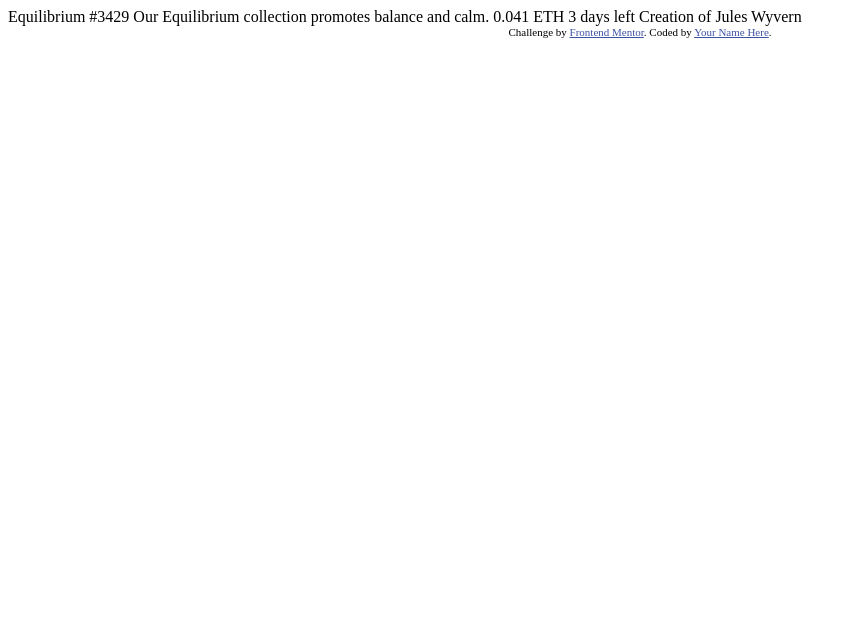
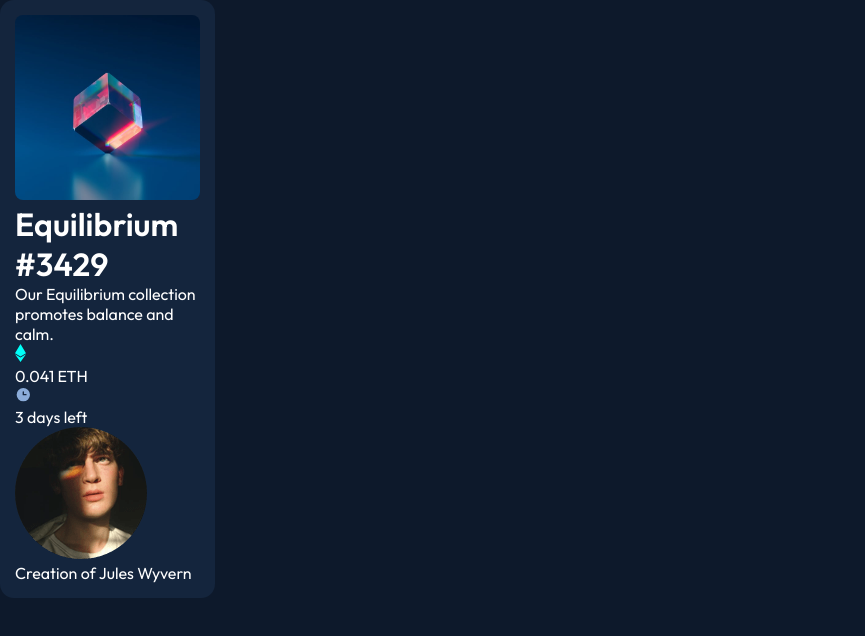
Before and after one commit to ivan2600/FM013-nft-preview-card, a plain HTML site: page index.html in a window 1280 px wide. Shown: the whole page, without its empty margins (0-865 px from the left). Drawn offline with Linux system fonts and the light colour scheme.

Commit message:
initial desing

```diff
--- a/index.html
+++ b/index.html
@@ -2,32 +2,31 @@
 <html lang="en">
 <head>
   <meta charset="UTF-8">
-  <meta name="viewport" content="width=device-width, initial-scale=1.0"> <!-- displays site properly based on user's device -->
-
+  <meta name="viewport" content="width=device-width, initial-scale=1.0">
   <link rel="icon" type="image/png" sizes="32x32" href="./images/favicon-32x32.png">
-
   <title>Frontend Mentor | NFT preview card component</title>
-
-  <!-- Feel free to remove these styles or customise in your own stylesheet 👍 -->
-  <style>
-    .attribution { font-size: 11px; text-align: center; }
-    .attribution a { color: hsl(228, 45%, 44%); }
-  </style>
+  <link rel="stylesheet" href="style.css">
 </head>
 <body>
+  <div class="main-container">
+    <img class="main-img" src="./images/image-equilibrium.jpg" alt="">
+    <h1>Equilibrium #3429</h1>
+    <p>Our Equilibrium collection promotes balance and calm.</p>
+    <div><img src="./images/icon-ethereum.svg" alt=""><p>0.041 ETH</p></div>
+    <div><img src="./images/icon-clock.svg" alt=""><p>3 days left</p></div>
+    <div class="linea"></div>
+    <div><img src="./images/image-avatar.png" alt=""><p>Creation of <span>Jules Wyvern</span></p></div>
+  </div>
 
-  Equilibrium #3429
 
-  Our Equilibrium collection promotes balance and calm.
 
-  0.041 ETH
-  3 days left
 
-  Creation of Jules Wyvern
 
-  <div class="attribution">
-    Challenge by <a href="https://www.frontendmentor.io?ref=challenge" target="_blank">Frontend Mentor</a>.
-    Coded by <a href="#">Your Name Here</a>.
+
+
+
+
+
   </div>
 </body>
 </html>
--- /dev/null
+++ b/style.css
@@ -0,0 +1,39 @@
+@import url('https://fonts.googleapis.com/css2?family=Outfit:wght@300;400;600&display=swap');
+
+:root {
+  --Soft-blue: hsl(215, 51%, 70%);
+  --Cyan: hsl(178, 100%, 50%);
+  /*main BG*/
+  --Very-dark-blue-main: hsl(217, 54%, 11%);
+  /*card BG*/
+  --Very-dark-blue-card: hsl(216, 50%, 16%);
+  /*line*/
+  --Very-dark-blue: hsl(215, 32%, 27%);
+  --White: hsl(0, 0%, 100%);
+  font-size: 62.5%;
+}
+
+* {
+  padding: 0;
+  margin: 0;
+  box-sizing: border-box;
+}
+
+body {
+  font-size: 1.6rem;
+  background-color: var(--Very-dark-blue-main);
+  color: white;
+  font-family: 'Outfit', sans-serif;
+}
+
+.main-container {
+  background-color: var(--Very-dark-blue-card);
+  width: 215px;
+  padding: 15px;
+  border-radius: 14px;
+}
+
+.main-container .main-img {
+  width: 185px;
+  border-radius: 8px;
+}
```
